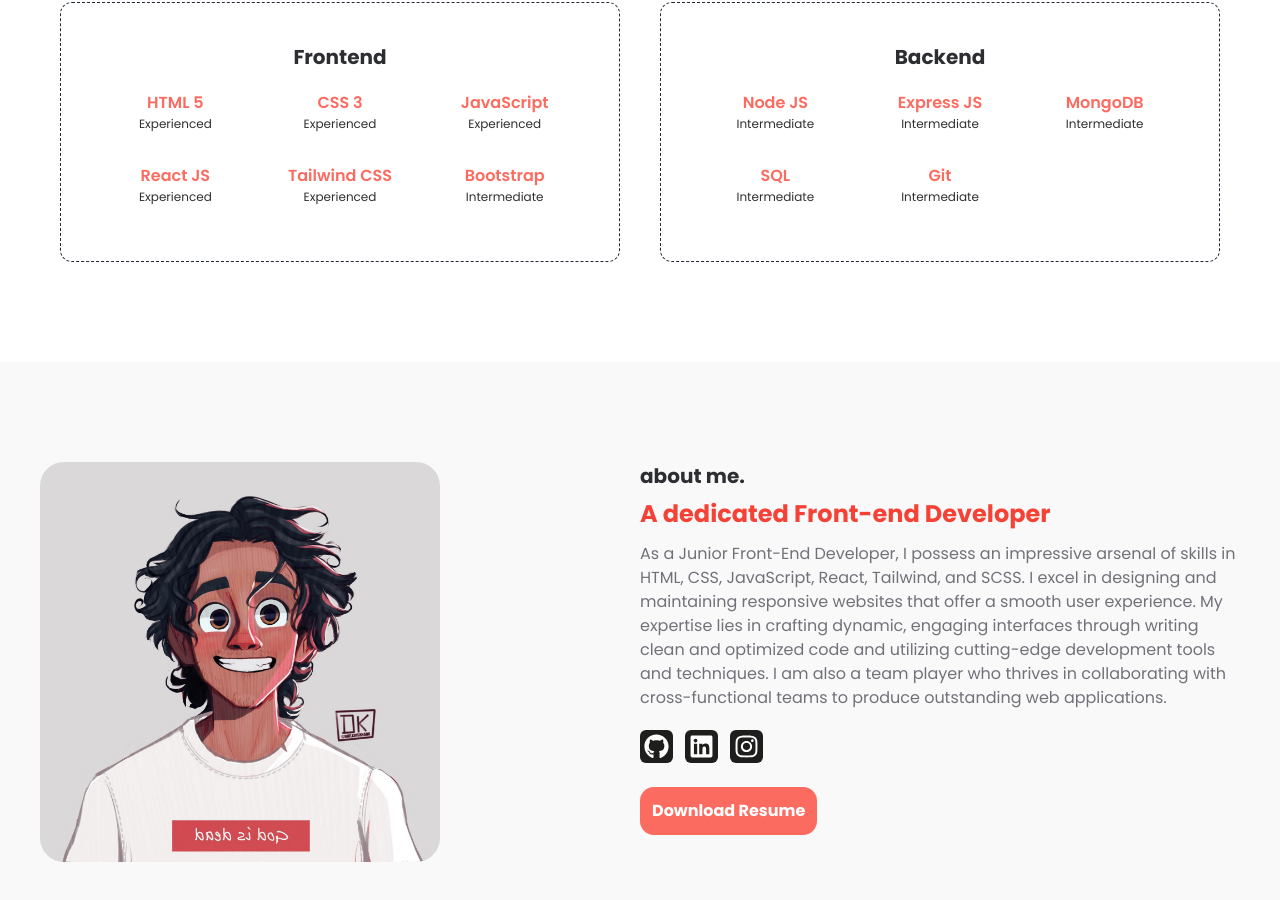
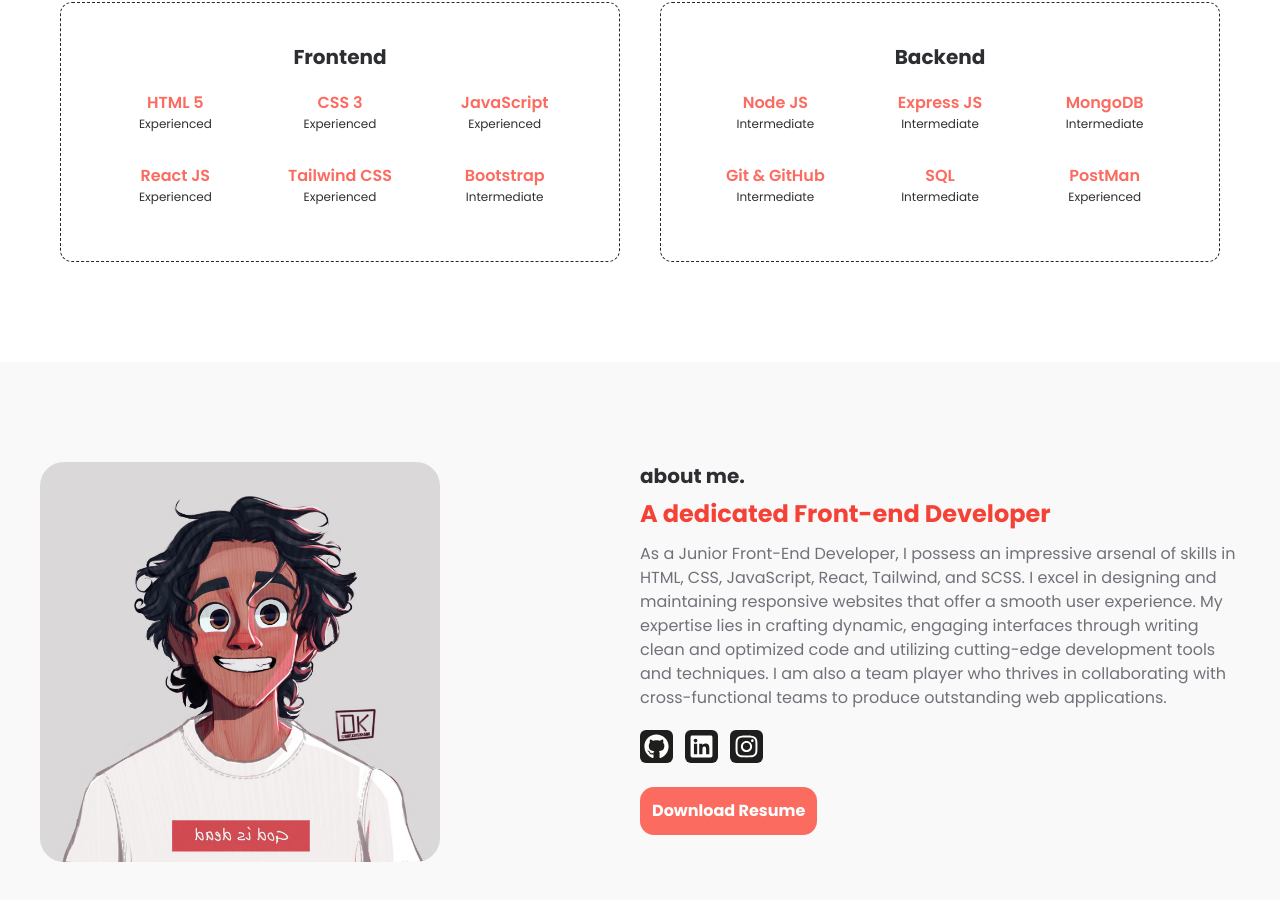
Before and after one commit to dev-sonukumar/sonuKumar, a React (Vite) app: page / in a window 1280 px wide. Shown: the part 1010-1910 px from the top of the page. Built offline with nearby package versions, Linux system fonts and the light colour scheme.

Commit message:
new changes in UI

```diff
--- a/src/Components/techStack/TechStack.jsx
+++ b/src/Components/techStack/TechStack.jsx
@@ -12,9 +12,9 @@ const TechStack = () => {
     { name: "Node JS", level: "Intermediate" },
     { name: "Express JS", level: "Intermediate" },
     { name: "MongoDB", level: "Intermediate" },
+    { name: "Git & GitHub", level: "Intermediate" },
     { name: "SQL", level: "Intermediate" },
-    { name: "Git", level: "Intermediate" },
-    // { name: "Tailwind CSS", level: "Experienced" },
+    { name: "PostMan", level: "Experienced" },
   ];
 
   return (
```
